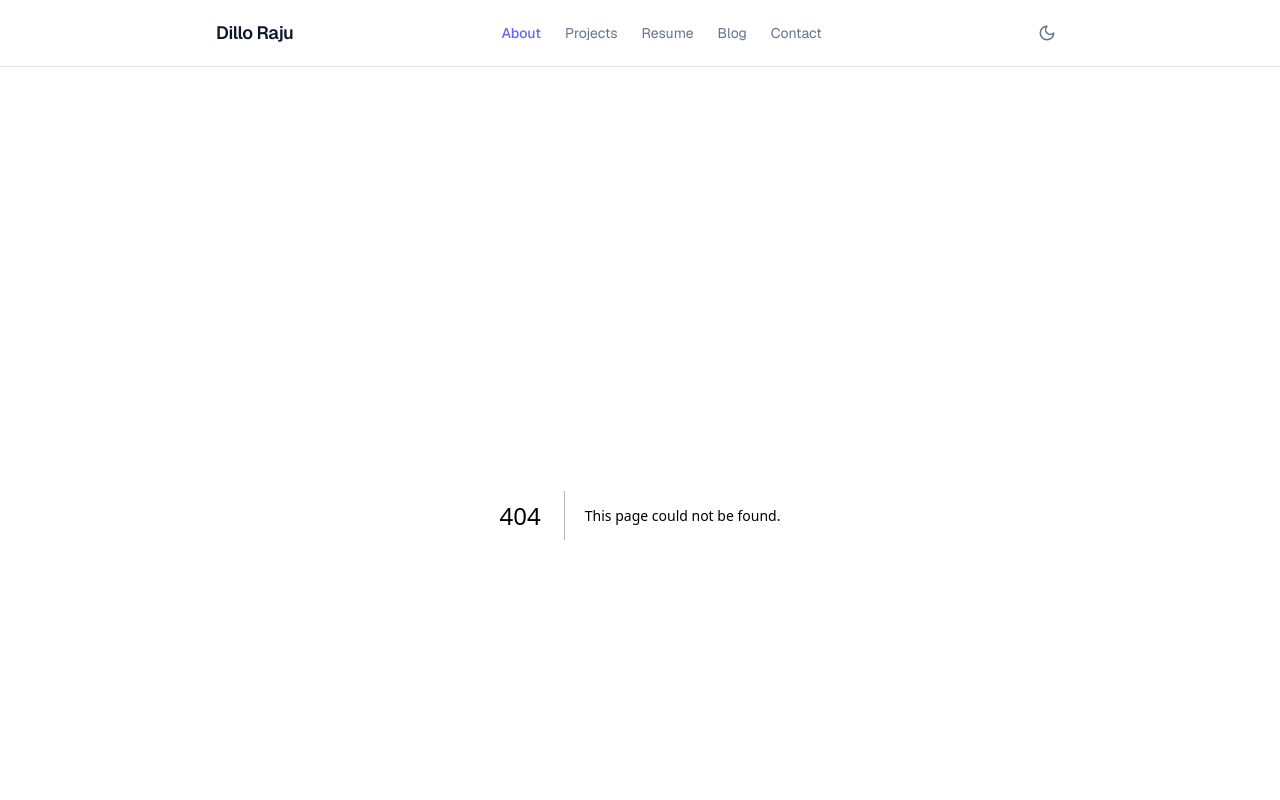
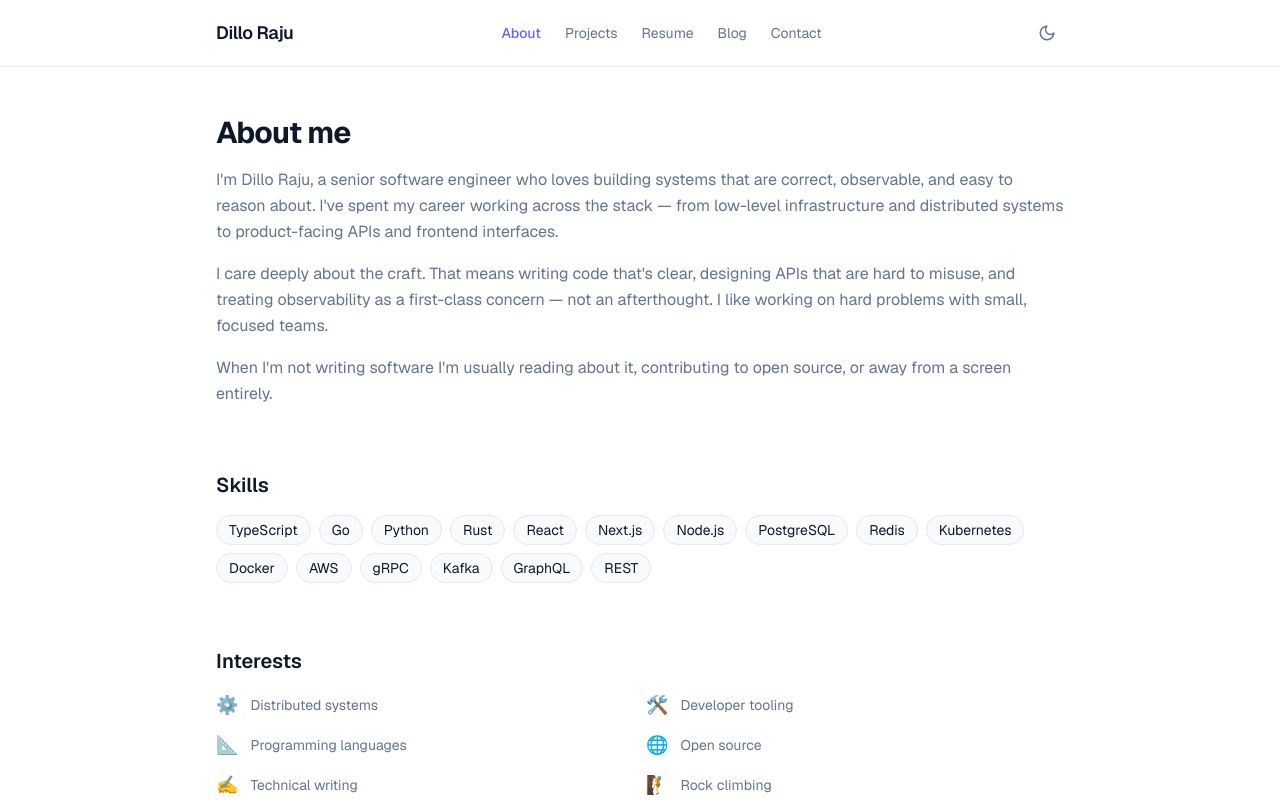
Before and after one commit to dillo/portfolio, a Next.js app: page /about in a window 1280 px wide. Before the commit this address had no page. Shown: the top 800 px of the page. Built offline with nearby package versions, Linux system fonts and the light colour scheme.

Commit message:
feat: Phase 3 — Home, About, Resume pages
Hero with tagline and CTA buttons. About page with skills grid,
interests, and LinkedIn link. Resume page with iframe embed and
PDF download. Updated Footer with correct GitHub URL.

```diff
--- /dev/null
+++ b/app/about/page.tsx
@@ -0,0 +1,104 @@
+import type { Metadata } from 'next'
+import Link from 'next/link'
+
+export const metadata: Metadata = {
+  title: 'About',
+  description: 'Senior software engineer building reliable, scalable systems.',
+}
+
+const skills = [
+  'TypeScript',
+  'Go',
+  'Python',
+  'Rust',
+  'React',
+  'Next.js',
+  'Node.js',
+  'PostgreSQL',
+  'Redis',
+  'Kubernetes',
+  'Docker',
+  'AWS',
+  'gRPC',
+  'Kafka',
+  'GraphQL',
+  'REST',
+]
+
+const interests = [
+  { label: 'Distributed systems', icon: '⚙️' },
+  { label: 'Developer tooling', icon: '🛠️' },
+  { label: 'Programming languages', icon: '📐' },
+  { label: 'Open source', icon: '🌐' },
+  { label: 'Technical writing', icon: '✍️' },
+  { label: 'Rock climbing', icon: '🧗' },
+]
+
+export default function About() {
+  return (
+    <div className="flex flex-col gap-16">
+      <section className="flex flex-col gap-4">
+        <h1 className="text-3xl font-bold tracking-tight">About me</h1>
+        <div className="text-muted flex flex-col gap-4 leading-relaxed">
+          <p>
+            I&apos;m Dillo Raju, a senior software engineer who loves building systems that are
+            correct, observable, and easy to reason about. I&apos;ve spent my career working across
+            the stack — from low-level infrastructure and distributed systems to product-facing APIs
+            and frontend interfaces.
+          </p>
+          <p>
+            I care deeply about the craft. That means writing code that&apos;s clear, designing APIs
+            that are hard to misuse, and treating observability as a first-class concern — not an
+            afterthought. I like working on hard problems with small, focused teams.
+          </p>
+          <p>
+            When I&apos;m not writing software I&apos;m usually reading about it, contributing to
+            open source, or away from a screen entirely.
+          </p>
+        </div>
+      </section>
+
+      <section className="flex flex-col gap-4">
+        <h2 className="text-xl font-semibold">Skills</h2>
+        <ul className="flex flex-wrap gap-2">
+          {skills.map((skill) => (
+            <li
+              key={skill}
+              className="border-border bg-card text-foreground rounded-full border px-3 py-1 text-sm"
+            >
+              {skill}
+            </li>
+          ))}
+        </ul>
+      </section>
+
+      <section className="flex flex-col gap-4">
+        <h2 className="text-xl font-semibold">Interests</h2>
+        <ul className="grid gap-3 sm:grid-cols-2">
+          {interests.map(({ label, icon }) => (
+            <li key={label} className="text-muted flex items-center gap-3">
+              <span className="text-lg">{icon}</span>
+              <span className="text-sm">{label}</span>
+            </li>
+          ))}
+        </ul>
+      </section>
+
+      <section className="flex flex-col gap-4">
+        <h2 className="text-xl font-semibold">Connect</h2>
+        <p className="text-muted text-sm">
+          The best way to reach me is via{' '}
+          <Link
+            href="https://www.linkedin.com/in/dillo-raju/"
+            target="_blank"
+            rel="noopener noreferrer"
+            className="text-accent hover:text-accent-hover underline underline-offset-2 transition-colors"
+          >
+            LinkedIn
+          </Link>
+          . I&apos;m always open to interesting conversations.
+        </p>
+      </section>
+    </div>
+  )
+}
--- a/app/page.tsx
+++ b/app/page.tsx
@@ -1,65 +1,79 @@
-import Image from "next/image";
+import type { Metadata } from 'next'
+import Link from 'next/link'
+
+export const metadata: Metadata = {
+  title: 'Dillo Raju — Software Engineer',
+  description: 'Senior software engineer. I build reliable, scalable software.',
+}
 
 export default function Home() {
   return (
-    <div className="flex flex-col flex-1 items-center justify-center bg-zinc-50 font-sans dark:bg-black">
-      <main className="flex flex-1 w-full max-w-3xl flex-col items-center justify-between py-32 px-16 bg-white dark:bg-black sm:items-start">
-        <Image
-          className="dark:invert"
-          src="/next.svg"
-          alt="Next.js logo"
-          width={100}
-          height={20}
-          priority
-        />
-        <div className="flex flex-col items-center gap-6 text-center sm:items-start sm:text-left">
-          <h1 className="max-w-xs text-3xl font-semibold leading-10 tracking-tight text-black dark:text-zinc-50">
-            To get started, edit the page.tsx file.
+    <div className="flex flex-col gap-24">
+      {/* Hero */}
+      <section className="flex flex-col gap-6 pt-12">
+        <div className="flex flex-col gap-3">
+          <p className="text-accent text-sm font-medium tracking-widest uppercase">
+            Software Engineer
+          </p>
+          <h1 className="text-4xl font-bold tracking-tight sm:text-5xl">
+            Hi, I&apos;m Dillo Raju.
           </h1>
-          <p className="max-w-md text-lg leading-8 text-zinc-600 dark:text-zinc-400">
-            Looking for a starting point or more instructions? Head over to{" "}
-            <a
-              href="https://vercel.com/templates?framework=next.js&utm_source=create-next-app&utm_medium=appdir-template-tw&utm_campaign=create-next-app"
-              className="font-medium text-zinc-950 dark:text-zinc-50"
-            >
-              Templates
-            </a>{" "}
-            or the{" "}
-            <a
-              href="https://nextjs.org/learn?utm_source=create-next-app&utm_medium=appdir-template-tw&utm_campaign=create-next-app"
-              className="font-medium text-zinc-950 dark:text-zinc-50"
-            >
-              Learning
-            </a>{" "}
-            center.
+          <p className="text-muted max-w-xl text-xl leading-relaxed">
+            I build reliable, scalable software.
           </p>
         </div>
-        <div className="flex flex-col gap-4 text-base font-medium sm:flex-row">
-          <a
-            className="flex h-12 w-full items-center justify-center gap-2 rounded-full bg-foreground px-5 text-background transition-colors hover:bg-[#383838] dark:hover:bg-[#ccc] md:w-[158px]"
-            href="https://vercel.com/new?utm_source=create-next-app&utm_medium=appdir-template-tw&utm_campaign=create-next-app"
-            target="_blank"
-            rel="noopener noreferrer"
+        <div className="flex flex-wrap gap-3">
+          <Link
+            href="/projects"
+            className="bg-accent hover:bg-accent-hover rounded-md px-5 py-2.5 text-sm font-medium text-white transition-colors"
           >
-            <Image
-              className="dark:invert"
-              src="/vercel.svg"
-              alt="Vercel logomark"
-              width={16}
-              height={16}
-            />
-            Deploy Now
-          </a>
-          <a
-            className="flex h-12 w-full items-center justify-center rounded-full border border-solid border-black/[.08] px-5 transition-colors hover:border-transparent hover:bg-black/[.04] dark:border-white/[.145] dark:hover:bg-[#1a1a1a] md:w-[158px]"
-            href="https://nextjs.org/docs?utm_source=create-next-app&utm_medium=appdir-template-tw&utm_campaign=create-next-app"
-            target="_blank"
-            rel="noopener noreferrer"
+            View Projects
+          </Link>
+          <Link
+            href="/resume"
+            className="border-border text-foreground hover:bg-card rounded-md border px-5 py-2.5 text-sm font-medium transition-colors"
           >
-            Documentation
-          </a>
+            View Resume
+          </Link>
         </div>
-      </main>
+      </section>
+
+      {/* Quick bio */}
+      <section className="flex flex-col gap-4">
+        <h2 className="text-foreground text-lg font-semibold">About me</h2>
+        <p className="text-muted leading-relaxed">
+          I&apos;m a senior software engineer with a focus on building systems that are correct,
+          observable, and easy to reason about. I care about the craft — clean APIs, thoughtful
+          abstractions, and software that&apos;s a pleasure to maintain.
+        </p>
+        <Link
+          href="/about"
+          className="text-accent hover:text-accent-hover text-sm font-medium transition-colors"
+        >
+          More about me →
+        </Link>
+      </section>
+
+      {/* Explore grid */}
+      <section className="flex flex-col gap-4">
+        <h2 className="text-foreground text-lg font-semibold">Explore</h2>
+        <div className="grid gap-3 sm:grid-cols-3">
+          {[
+            { href: '/projects', label: 'Projects', desc: "Things I've built" },
+            { href: '/blog', label: 'Blog', desc: 'Writing & thoughts' },
+            { href: '/contact', label: 'Contact', desc: 'Get in touch' },
+          ].map(({ href, label, desc }) => (
+            <Link
+              key={href}
+              href={href}
+              className="border-border bg-card hover:border-accent flex flex-col gap-1 rounded-lg border p-4 transition-colors"
+            >
+              <span className="text-foreground text-sm font-medium">{label}</span>
+              <span className="text-muted text-xs">{desc}</span>
+            </Link>
+          ))}
+        </div>
+      </section>
     </div>
-  );
+  )
 }
--- /dev/null
+++ b/app/resume/page.tsx
@@ -0,0 +1,44 @@
+import type { Metadata } from 'next'
+
+export const metadata: Metadata = {
+  title: 'Resume',
+  description: 'Resume of Dillo Raju, senior software engineer.',
+}
+
+export default function Resume() {
+  return (
+    <div className="flex flex-col gap-8">
+      <div className="flex items-center justify-between">
+        <h1 className="text-3xl font-bold tracking-tight">Resume</h1>
+        <a
+          href="/resume.pdf"
+          download
+          className="bg-accent hover:bg-accent-hover rounded-md px-4 py-2 text-sm font-medium text-white transition-colors"
+        >
+          Download PDF
+        </a>
+      </div>
+
+      <div className="border-border overflow-hidden rounded-lg border">
+        <iframe
+          src="/resume.pdf"
+          className="w-full"
+          style={{ height: '80vh', minHeight: 600 }}
+          title="Dillo Raju — Resume"
+        />
+      </div>
+
+      <p className="text-muted text-center text-xs">
+        If the PDF doesn&apos;t load,{' '}
+        <a
+          href="/resume.pdf"
+          download
+          className="text-accent hover:text-accent-hover underline underline-offset-2 transition-colors"
+        >
+          download it directly
+        </a>
+        .
+      </p>
+    </div>
+  )
+}
--- a/components/Footer.tsx
+++ b/components/Footer.tsx
@@ -28,7 +28,7 @@ export default function Footer() {
             </svg>
           </Link>
           <Link
-            href="https://github.com/"
+            href="https://github.com/dillo"
             target="_blank"
             rel="noopener noreferrer"
             aria-label="GitHub"
```
Also changed, not shown: 1 other file (tests, documents, lock files or other folders).
